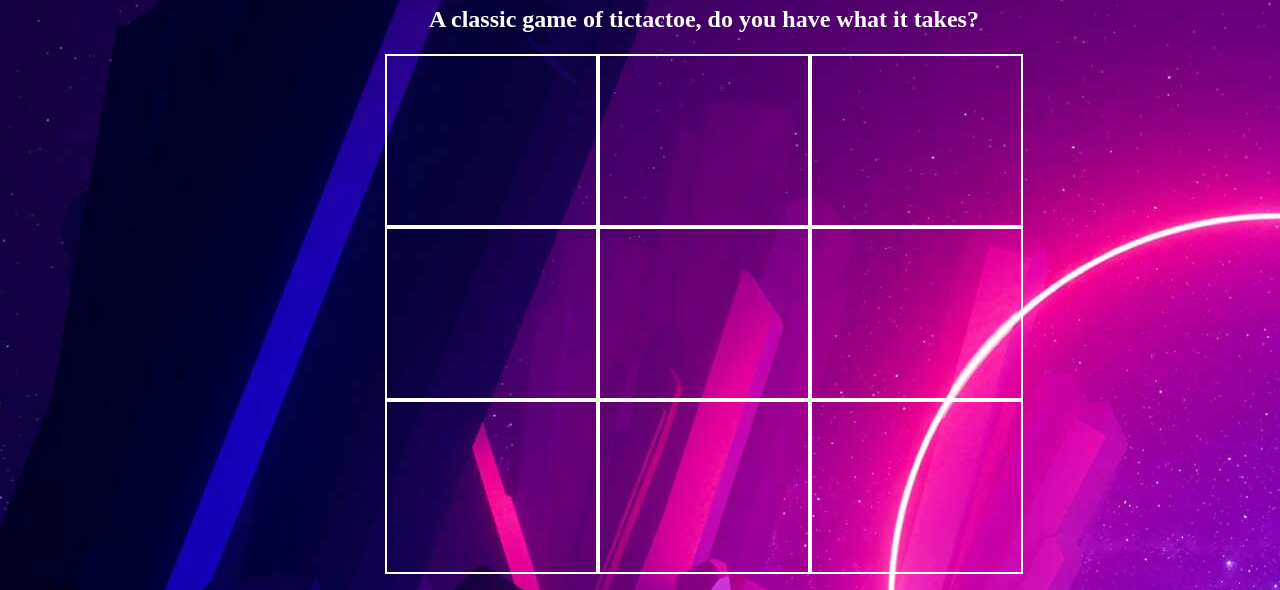
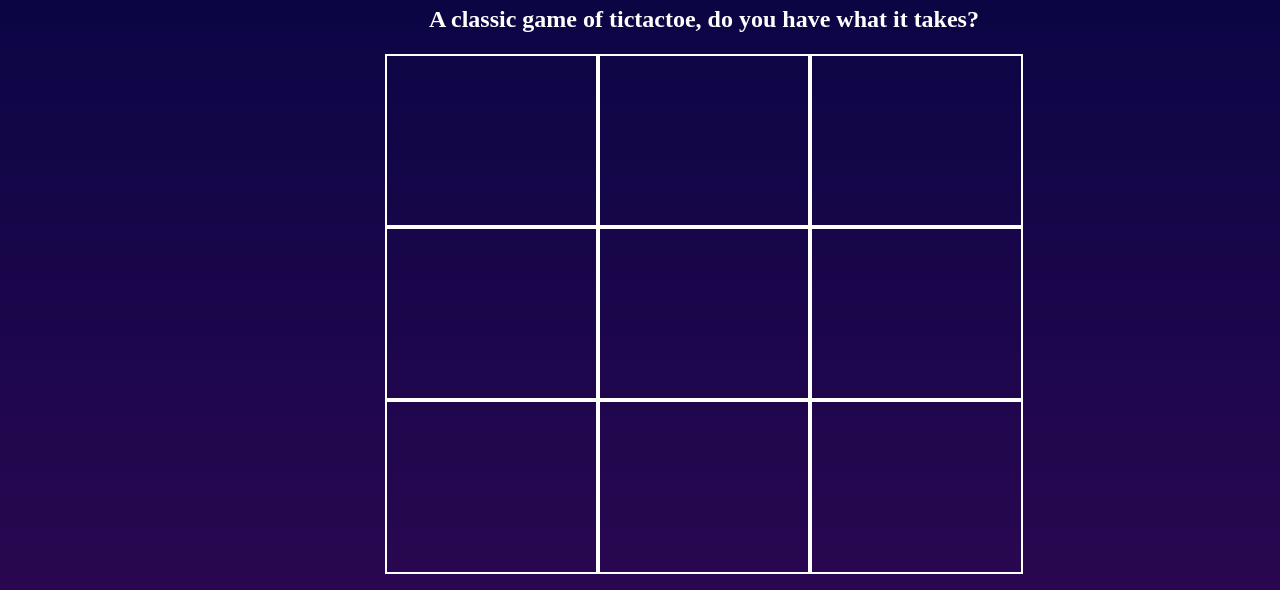
Before and after one commit to mohamed-hassan93/tictactoe, a plain HTML site: page index.html in a window 1280 px wide. Shown: the part 116-706 px from the top of the page. Drawn offline with Linux system fonts and the light colour scheme; files whose address does not match are found by name.

Commit message:
updated code

```diff
--- a/css/style.css
+++ b/css/style.css
@@ -22,7 +22,7 @@
 /*******************************************/
 
 body {
-     background-image: url(file:///Users/mohamed/Desktop/WEBDEV/Projects/TicTacToeGame/css/images/uwp2252816.jpeg);
+     background-image: linear-gradient(rgb(5, 5, 66), rgb(53, 8, 85));
      margin: 5%;
      width: 100%;
      height: 100vh;
@@ -73,7 +73,7 @@ footer {
 .cell{
      width: 33.2%;
      border: white 2px solid;
-     color: white;
+     color: goldenrod;
      text-align: center;
      padding-top: 10%;
      font-size: 50px;
```
Also changed, not shown: js/main.js (+44 -0 lines), 1 other file.
